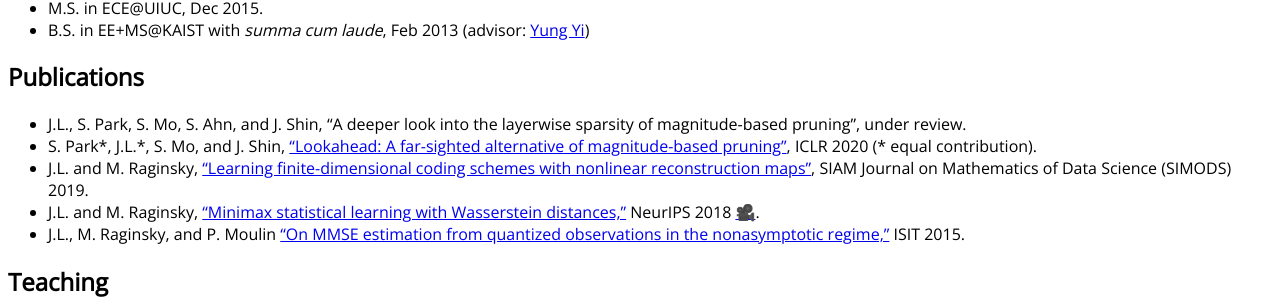
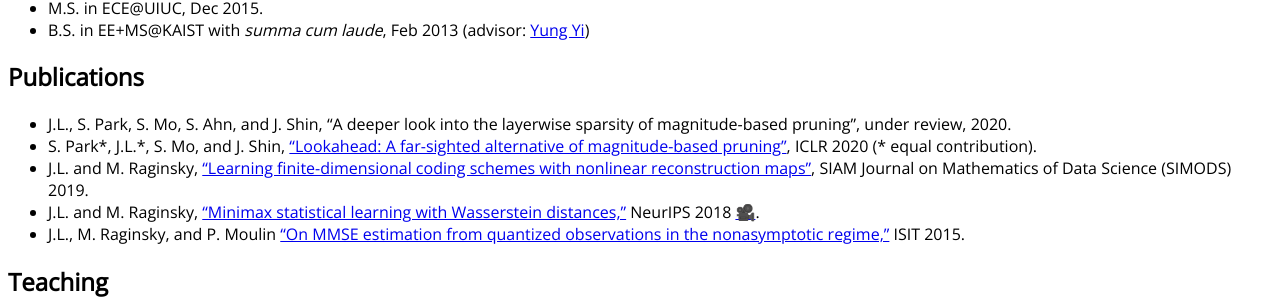
Before and after one commit to jaeho-lee/jaeho-lee.github.io, a Jekyll site: the page built from index.md, in a window 1280 px wide. Shown: the part 622-930 px from the top of the page. Built offline with Jekyll 4.4.1, drawn with Linux system fonts in a browser that asks for light colours; emoji names are drawn with the system emoji font.

Commit message:
Update index.md

```diff
--- a/index.md
+++ b/index.md
@@ -20,7 +20,7 @@
 * B.S. in EE+MS@KAIST with *summa cum laude*, Feb 2013 (advisor: [Yung Yi](http://lanada.kaist.ac.kr/~yi/))
 
 ## Publications
-* J.L., S. Park, S. Mo, S. Ahn, and J. Shin, "A deeper look into the layerwise sparsity of magnitude-based pruning", under review.
+* J.L., S. Park, S. Mo, S. Ahn, and J. Shin, "A deeper look into the layerwise sparsity of magnitude-based pruning", under review, 2020.
 * S. Park\*, J.L.\*, S. Mo, and J. Shin, ["Lookahead: A far-sighted alternative of magnitude-based pruning"](https://openreview.net/forum?id=ryl3ygHYDB), ICLR 2020 (\* equal contribution).
 * J.L. and M. Raginsky, ["Learning finite-dimensional coding schemes with nonlinear reconstruction maps"](https://www.google.com/search?client=safari&rls=en&q=learning+finite-dimensional+coding+schems&ie=UTF-8&oe=UTF-8), SIAM Journal on Mathematics of Data Science (SIMODS) 2019.
 * J.L. and M. Raginsky, ["Minimax statistical learning with Wasserstein distances,"](https://arxiv.org/pdf/1705.07815.pdf) NeurIPS 2018 [:movie_camera:](https://www.videoken.com/embed/h-nWXfuEpF4?tocitem=38).
```
